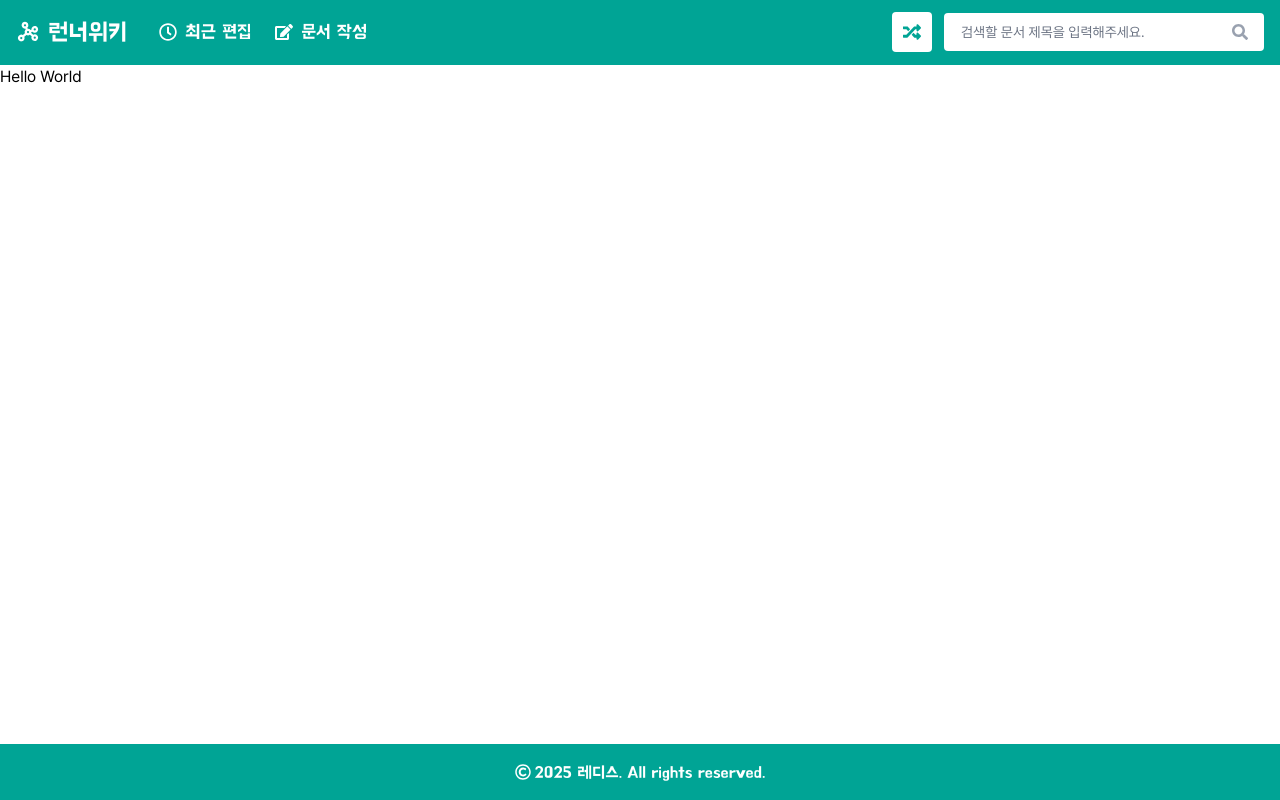
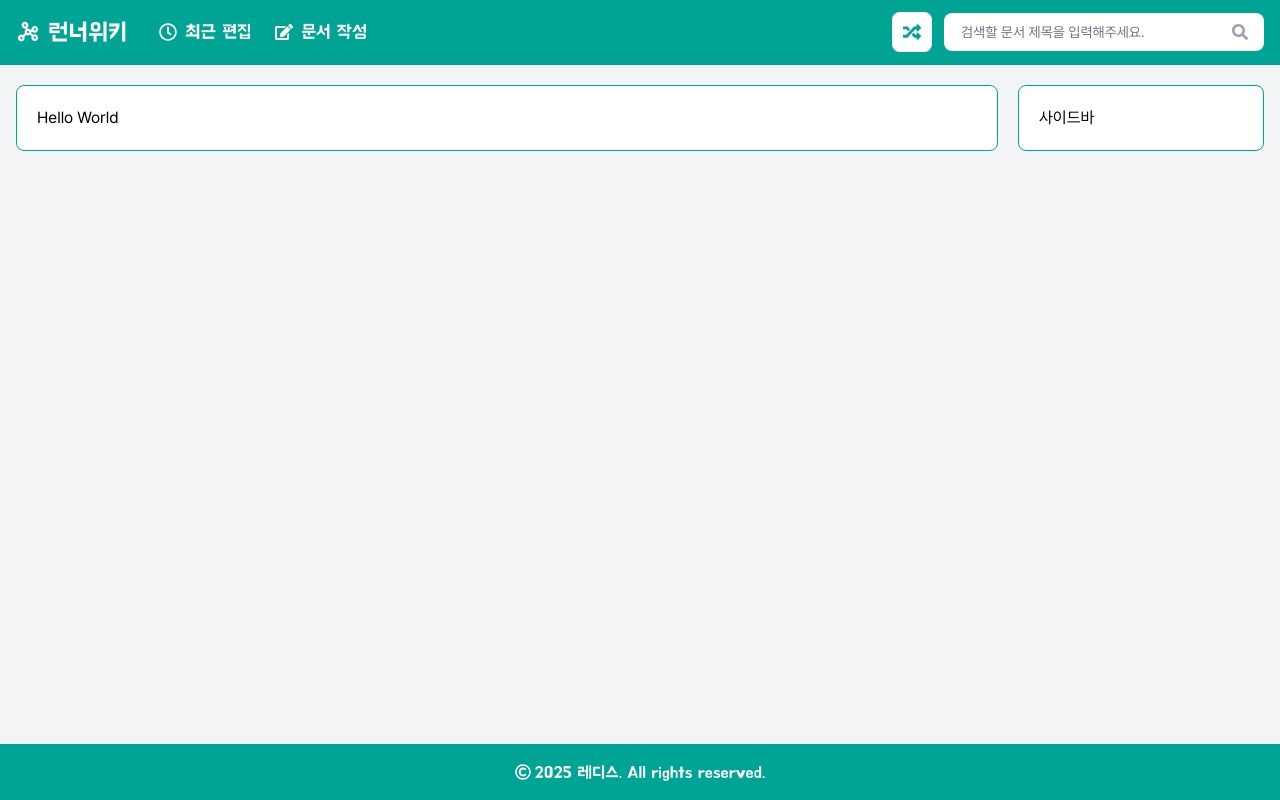
Before and after one commit to openmpy/runner-wiki, a Next.js app in the folder client/: page / in a window 1280 px wide. Built offline with nearby package versions, Linux system fonts and the light colour scheme.

Commit message:
feat: 레이아웃에 사이드바 컴포넌트 추가 및 스타일 개선
- `layout.tsx`에 `Sidebar` 컴포넌트를 추가하여 레이아웃 확장
- 메인 영역의 스타일을 개선하여 가독성 향상
- 헤더의 버튼 및 입력 필드 스타일을 일관되게 변경

```diff
--- a/client/app/layout.tsx
+++ b/client/app/layout.tsx
@@ -1,5 +1,6 @@
 import Footer from "@/components/layout/Footer";
 import Header from "@/components/layout/Header";
+import Sidebar from "@/components/layout/Sidebar";
 import localFont from "next/font/local";
 import "./globals.css";
 
@@ -23,10 +24,18 @@ export default function RootLayout({
   return (
     <html lang="ko">
       <body
-        className={`antialiased ${bmHanna.variable} ${pretendard.variable} font-pretendard min-h-screen flex flex-col`}
+        className={`antialiased ${bmHanna.variable} ${pretendard.variable} font-pretendard min-h-screen flex flex-col bg-gray-100`}
       >
         <Header />
-        <main className="flex-1">{children}</main>
+        <div className="flex-1 py-5 lg:px-4">
+          <div className={`flex flex-col lg:flex-row gap-5 max-w-7xl mx-auto`}>
+            <main className="w-full lg:w-4/5 p-5 bg-white border-y border-mint lg:border lg:rounded-lg lg:border-mint">
+              {children}
+            </main>
+
+            <Sidebar />
+          </div>
+        </div>
         <Footer />
       </body>
     </html>
--- a/client/components/layout/Header.tsx
+++ b/client/components/layout/Header.tsx
@@ -59,7 +59,7 @@ const Header = () => {
             <button
               type="button"
               onClick={handleShuffle}
-              className="w-10 h-10 bg-white rounded flex items-center justify-center border border-transparent hover:bg-gray-200 transition-colors duration-200"
+              className="w-10 h-10 bg-white rounded-lg flex items-center justify-center border border-transparent hover:bg-gray-200 transition-colors duration-200"
             >
               <FaRandom className="text-mint text-lg" />
             </button>
@@ -71,7 +71,7 @@ const Header = () => {
                   value={searchQuery}
                   onChange={(e) => setSearchQuery(e.target.value)}
                   placeholder="검색할 문서 제목을 입력해주세요."
-                  className="w-80 px-4 py-2 pl-4 pr-12 text-gray-800 bg-white rounded border border-transparent focus:border-gray-400 focus:outline-none transition-all duration-200 placeholder-gray-500 text-sm"
+                  className="w-80 px-4 py-2 pl-4 pr-12 text-gray-800 bg-white rounded-lg border border-transparent focus:border-gray-400 focus:outline-none transition-all duration-200 placeholder-gray-500 text-sm"
                 />
                 <button
                   type="submit"
@@ -120,7 +120,7 @@ const Header = () => {
             <button
               type="button"
               onClick={handleShuffle}
-              className="w-8 h-8 bg-white rounded flex items-center justify-center border border-transparent hover:bg-gray-200 transition-colors duration-200 flex-shrink-0"
+              className="w-8 h-8 bg-white rounded-lg flex items-center justify-center border border-transparent hover:bg-gray-200 transition-colors duration-200 flex-shrink-0"
             >
               <FaRandom className="text-mint text-sm" />
             </button>
@@ -132,7 +132,7 @@ const Header = () => {
                   value={searchQuery}
                   onChange={(e) => setSearchQuery(e.target.value)}
                   placeholder="검색할 문서 제목을 입력해주세요."
-                  className="w-full px-3 py-1.5 pl-3 pr-10 text-gray-800 bg-white rounded border border-transparent focus:border-gray-400 focus:outline-none transition-all duration-200 placeholder-gray-500 text-sm"
+                  className="w-full px-3 py-1.5 pl-3 pr-10 text-gray-800 bg-white rounded-lg border border-transparent focus:border-gray-400 focus:outline-none transition-all duration-200 placeholder-gray-500 text-sm"
                 />
                 <button
                   type="submit"
--- /dev/null
+++ b/client/components/layout/Sidebar.tsx
@@ -0,0 +1,11 @@
+const Sidebar = () => {
+  return (
+    <aside
+      className={`w-full lg:w-1/5 bg-white border-y border-mint lg:border p-5 lg:rounded-lg lg:border-mint`}
+    >
+      사이드바
+    </aside>
+  );
+};
+
+export default Sidebar;
```
